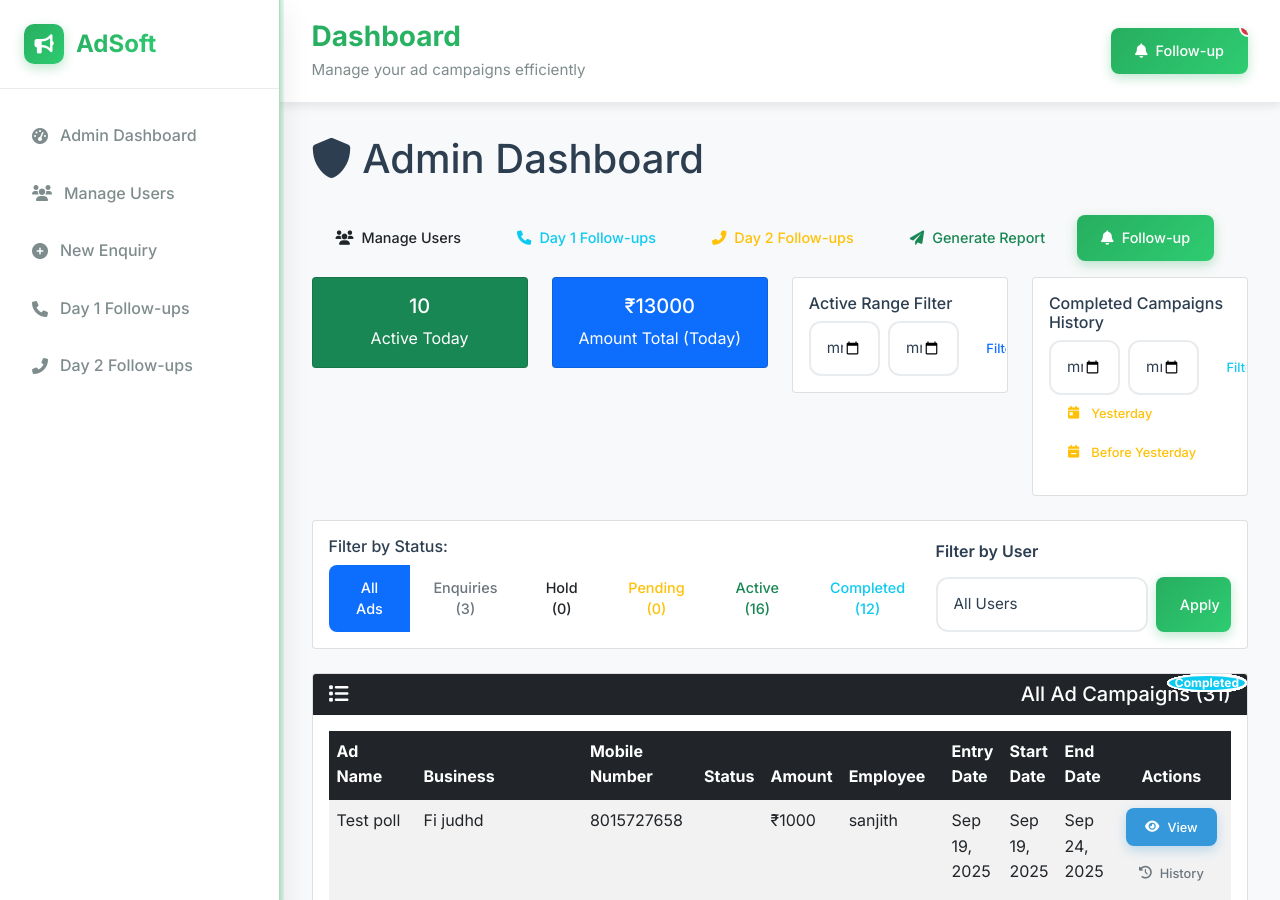
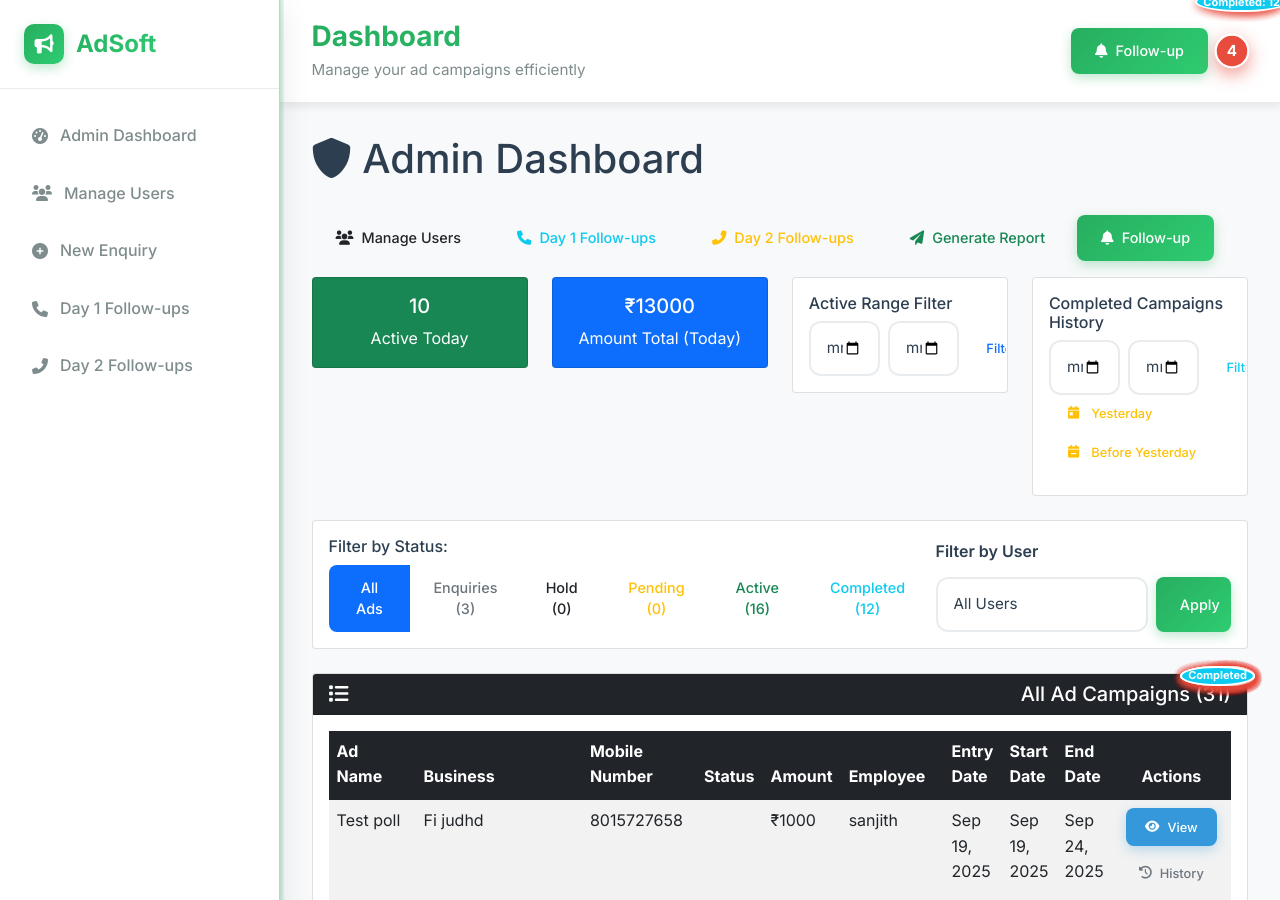
Before and after one commit to sanjith3/adcampaigns, a Django app: page /dashboard/admin-dashboard/ in a window 1280 px wide. Shown: the top 900 px of the page. Run offline with Django 5.2, Linux system fonts and the light colour scheme; a user stored in the database is signed in; data comes from the database, SQL or seed files in the repository; data that the repository does not hold is empty.

Commit message:
updated notification badge in dashboard

```diff
--- a/campaigns/static/css/theme.css
+++ b/campaigns/static/css/theme.css
@@ -1198,6 +1198,16 @@ body {
         width: 100%;
         justify-content: center;
     }
+
+    /* Ensure follow-up badge is visible on mobile */
+    .followup-badge {
+        min-width: 28px;
+        height: 28px;
+    }
+
+    .followup-badge .badge-count {
+        font-size: 12px;
+    }
 }
 
 @media (max-width: 576px) {
@@ -1233,20 +1243,71 @@ body {
     }
 }
 
-.badge {
-    position: absolute;
-    top: 0;
-    right: 0;
-    min-width: 18px;
-    height: 18px;
-    padding: 2px 6px;
-    background: red;
-    color: white;
-    font-size: 12px;
-    font-weight: bold;
-    border-radius: 50%;
-    border: 2px solid white;
+/* Follow-up Badge Styles - Adjacent Positioning */
+.followup-badge {
     display: flex;
     align-items: center;
     justify-content: center;
+    min-width: 32px;
+    height: 32px;
+    background: var(--danger);
+    border-radius: 50%;
+    box-shadow: 0 4px 12px rgba(231, 76, 60, 0.4);
+    border: 2px solid var(--bg-primary);
+    position: relative;
+    z-index: 10;
 }
+
+.followup-badge .badge-count {
+    color: white;
+    font-size: 14px;
+    font-weight: 700;
+    line-height: 1;
+    text-align: center;
+}
+
+/* Badge animation for better visibility */
+@keyframes badge-pulse {
+    0% {
+        transform: scale(1);
+        box-shadow: 0 4px 12px rgba(231, 76, 60, 0.4);
+    }
+    50% {
+        transform: scale(1.1);
+        box-shadow: 0 6px 16px rgba(231, 76, 60, 0.6);
+    }
+    100% {
+        transform: scale(1);
+        box-shadow: 0 4px 12px rgba(231, 76, 60, 0.4);
+    }
+}
+
+.followup-badge {
+    animation: badge-pulse 2s infinite;
+}
+
+/* Ensure badge is visible when shown */
+.followup-badge:not([style*="display: none"]) {
+    display: flex !important;
+}
+
+/* Legacy badge styles for compatibility */
+.badge {
+    position: absolute;
+    top: -8px;
+    right: -8px;
+    min-width: 20px;
+    height: 20px;
+    padding: 2px 6px;
+    background: var(--danger);
+    color: white;
+    font-size: 11px;
+    font-weight: 700;
+    border-radius: 50%;
+    border: 2px solid var(--bg-primary);
+    display: flex;
+    align-items: center;
+    justify-content: center;
+    z-index: 10;
+    box-shadow: 0 2px 8px rgba(231, 76, 60, 0.4);
+}
--- a/campaigns/templates/base.html
+++ b/campaigns/templates/base.html
@@ -157,14 +157,13 @@
 
 
        <!-- Follow-up Notification Bell -->
-            <div class="top-actions follow-btn">
-                <a href="?view=follow" class="btn btn-success position-relative">
+            <div class="top-actions follow-btn d-flex align-items-center gap-2">
+                <a href="?view=follow" class="btn btn-success">
                     <i class="fas fa-bell"></i> Follow-up
-                    <span id="user-follow-badge"
-                          class="position-absolute top-0 start-100 translate-middle badge rounded-pill bg-danger"
-                          style="display:none;">
-                    </span>
                 </a>
+                <div id="user-follow-badge" class="followup-badge" style="display:none;">
+                    <span class="badge-count">0</span>
+                </div>
             </div>
 
 
@@ -202,13 +201,17 @@
     <script>
         function updateFollowUpBadge(count) {
             const badge = document.getElementById('user-follow-badge');
-            if (!badge) return;
+            const badgeCount = badge ? badge.querySelector('.badge-count') : null;
+
+            if (!badge || !badgeCount) return;
 
             if (count > 0) {
-                badge.textContent = count;
-                badge.style.display = 'inline-block';
+                badgeCount.textContent = count;
+                badge.style.display = 'flex';
+                badge.style.visibility = 'visible';
             } else {
                 badge.style.display = 'none';
+                badge.style.visibility = 'hidden';
             }
         }
 
@@ -226,6 +229,9 @@
 
         // Auto-refresh every 30 seconds
         setInterval(fetchNotifications, 30000);
+
+        // Test function to show badge (remove in production)
+        // updateFollowUpBadge(5); // Uncomment to test badge visibility
         </script>
 
 
```
